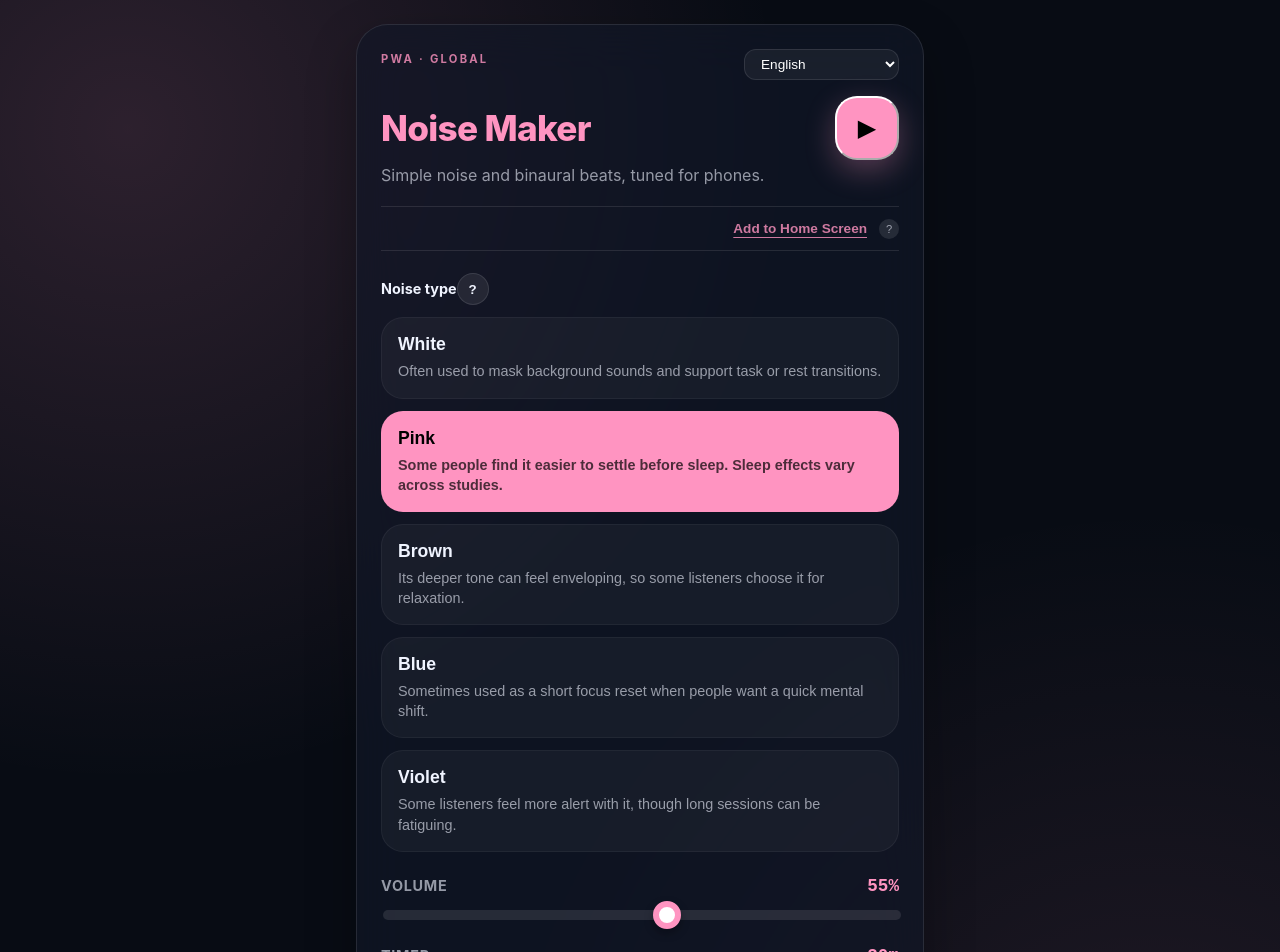
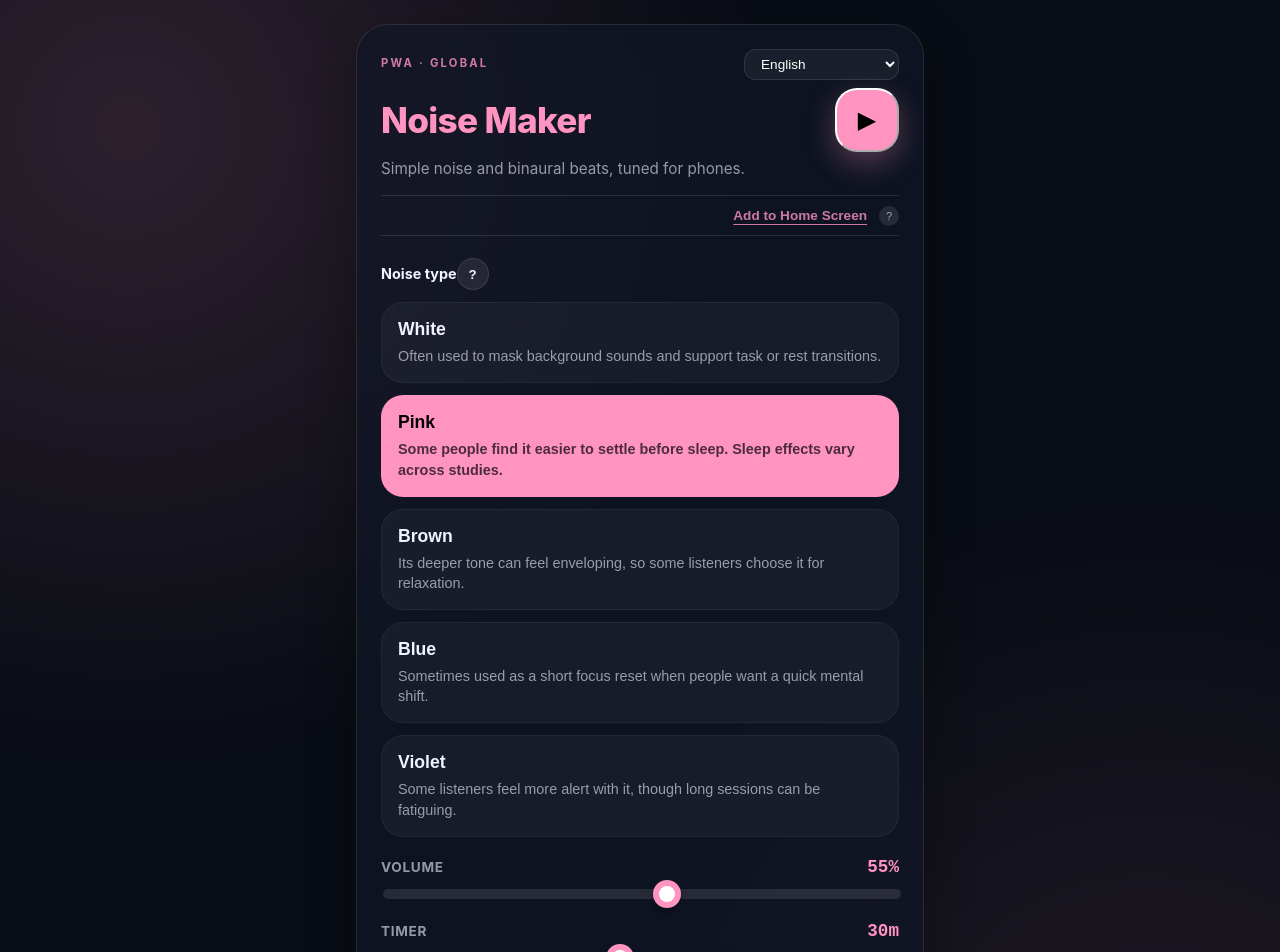
Before and after one commit to shin1007/noise_maker, a React (Vite) app: page / in a window 1280 px wide. Shown: the top 952 px of the page. Built offline with nearby package versions, Linux system fonts and the light colour scheme.

Commit message:
feat: Update playback settings handling and enhance UI layout for noise selection

```diff
--- a/src/App.tsx
+++ b/src/App.tsx
@@ -82,22 +82,24 @@ export function App() {
     localStorage.setItem('noise_maker_locale', locale);
   }, [locale]);
 
-  const startPlayback = useCallback(async () => {
+  const startPlayback = useCallback(async (overrideSettings?: UserSettings) => {
     const engine = engineRef.current ?? new NoiseEngine();
     engineRef.current = engine;
 
+    const currentToUse = overrideSettings || settings;
+
     await engine.start(
       clampSettings({
-        noiseType,
-        volume,
-        binauralEnabled,
-        baseFrequency,
-        differenceFrequency
+        noiseType: currentToUse.noiseType,
+        volume: currentToUse.volume,
+        binauralEnabled: currentToUse.binauralEnabled,
+        baseFrequency: currentToUse.baseFrequency,
+        differenceFrequency: currentToUse.differenceFrequency
       })
     );
 
     setIsPlaying(true);
-  }, [baseFrequency, binauralEnabled, differenceFrequency, noiseType, volume]);
+  }, [settings]);
 
   const stopPlayback = useCallback(async () => {
     if (timerRef.current) {
@@ -119,6 +121,15 @@ export function App() {
 
     await startPlayback();
   }, [isPlaying, startPlayback, stopPlayback]);
+
+  const handleNoiseSelect = useCallback((type: NoiseType) => {
+    const nextSettings = { ...settings, noiseType: type };
+    updateSetting('noiseType', type);
+
+    if (!isPlaying) {
+      void startPlayback(nextSettings);
+    }
+  }, [isPlaying, settings, startPlayback, updateSetting]);
 
   useEffect(() => {
     const handleVisibilityChange = () => {
@@ -463,7 +474,7 @@ export function App() {
               key={noiseTypeOption.key}
               type="button"
               className={`noise-chip noise-${noiseTypeOption.key} ${noiseType === noiseTypeOption.key ? 'selected' : ''}`}
-              onClick={() => updateSetting('noiseType', noiseTypeOption.key)}
+              onClick={() => handleNoiseSelect(noiseTypeOption.key)}
               role="tab"
               aria-selected={noiseType === noiseTypeOption.key}
             >
--- a/src/styles.css
+++ b/src/styles.css
@@ -46,7 +46,7 @@ body { overflow-x: hidden; }
 
 /* Typography */
 .eyebrow {
-  margin: 0 0 12px;
+  margin: 0 0 4px;
   text-transform: uppercase;
   letter-spacing: 0.2em;
   font-size: 0.7rem;
@@ -63,44 +63,51 @@ body { overflow-x: hidden; }
   margin: 0;
   color: var(--accent-color);
   transition: color 0.5s ease;
+  line-height: 1.1;
 }
 
 .title-with-symbol {
   display: flex;
-  align-items: baseline;
-  gap: 12px;
+  align-items: center;
+  gap: 16px;
+  min-height: 3.5rem; /* Ensure consistent height for full-height effect */
 }
 
 .wave-symbol {
-  font-size: 1.8rem;
-  font-weight: 400;
+  font-size: 3.2rem; /* Significantly larger */
+  font-weight: 800; /* Match title weight */
   color: var(--accent-color);
-  opacity: 0.9;
-  font-family: serif; /* More classic look for Greek symbols */
-  min-width: 1.2em;
+  opacity: 0.6;
+  font-family: inherit; /* Use same font as title */
+  min-width: 1em;
   text-align: center;
-  transition: color 0.5s ease;
+  transition: all 0.5s ease;
+  line-height: 1;
+  display: inline-flex;
+  align-items: center;
+  justify-content: center;
 }
 
 .play-icon-button.is-playing + .title-group .wave-symbol,
 .is-playing .wave-symbol {
-  animation: symbol-pulse 4s infinite ease-in-out;
+  opacity: 1;
+  animation: symbol-pulse 3s infinite ease-in-out;
 }
 
 @keyframes symbol-pulse {
-  0%, 100% { opacity: 0.4; transform: scale(0.95); }
-  50% { opacity: 1; transform: scale(1.05); text-shadow: 0 0 15px var(--accent-color); }
+  0%, 100% { transform: scale(1); text-shadow: 0 0 10px rgba(var(--accent-rgb), 0.3); }
+  50% { transform: scale(1.1); text-shadow: 0 0 25px rgba(var(--accent-rgb), 0.8); }
 }
 
-.hero-header { display: flex; flex-direction: column; gap: 8px; }
+.hero-header { display: flex; flex-direction: column; gap: 4px; }
 .title-section.compact { display: flex; flex-direction: column; gap: 8px; }
-.title-group { display: flex; flex-direction: column; gap: 4px; }
+.title-group { display: flex; flex-direction: column; gap: 2px; }
 .title-inline { display: flex; justify-content: space-between; align-items: center; gap: 16px; }
 
-.lead { font-size: 1rem; color: var(--text-dim); line-height: 1.4; margin: 0; }
+.lead { font-size: 0.95rem; color: var(--text-dim); line-height: 1.4; margin: 4px 0 0; }
 
 /* Header & Controls */
-.hero-meta-row.compact { display: flex; justify-content: space-between; align-items: center; margin-bottom: 8px; }
+.hero-meta-row.compact { display: flex; justify-content: space-between; align-items: center; margin-bottom: 4px; }
 .locale-select { background: rgba(255, 255, 255, 0.05); color: white; border: 1px solid rgba(255, 255, 255, 0.1); border-radius: 12px; padding: 6px 12px; font-size: 0.85rem; }
 
 /* Play Button */
@@ -128,7 +135,7 @@ body { overflow-x: hidden; }
   justify-content: space-between;
   align-items: center;
   margin: 12px 0;
-  padding: 10px 0;
+  padding: 8px 0;
   border-top: 1px solid var(--border-glow);
   border-bottom: 1px solid var(--border-glow);
 }
@@ -142,11 +149,6 @@ body { overflow-x: hidden; }
   font-weight: 600;
   color: var(--accent-color);
   transition: all 0.5s ease;
-}
-.config-pill { animation: breathing 3s ease-in-out infinite; }
-@keyframes breathing {
-  0%, 100% { opacity: 1; transform: scale(1); }
-  50% { opacity: 0.7; transform: scale(0.98); }
 }
 
 .install-action-simple { display: flex; align-items: center; gap: 4px; }
@@ -167,11 +169,11 @@ body { overflow-x: hidden; }
 .noise-chip.selected span { color: rgba(0, 0, 0, 0.7); }
 
 /* Sliders */
-.hero-quick-controls { margin-top: 24px; }
-.control-stack { display: grid; gap: 24px; }
-.control-group label { display: flex; flex-direction: column; gap: 12px; width: 100%; }
+.hero-quick-controls { margin-top: 20px; }
+.control-stack { display: grid; gap: 20px; }
+.control-group label { display: flex; flex-direction: column; gap: 10px; width: 100%; }
 .label-row { display: flex; justify-content: space-between; align-items: baseline; }
-.label-text { font-size: 0.9rem; color: var(--text-dim); font-weight: 700; text-transform: uppercase; letter-spacing: 0.05em; }
+.label-text { font-size: 0.85rem; color: var(--text-dim); font-weight: 700; text-transform: uppercase; letter-spacing: 0.05em; }
 .value-display { font-family: monospace; font-size: 1.1rem; font-weight: 700; color: var(--accent-color); transition: color 0.5s ease; }
 
 input[type="range"] {
```
